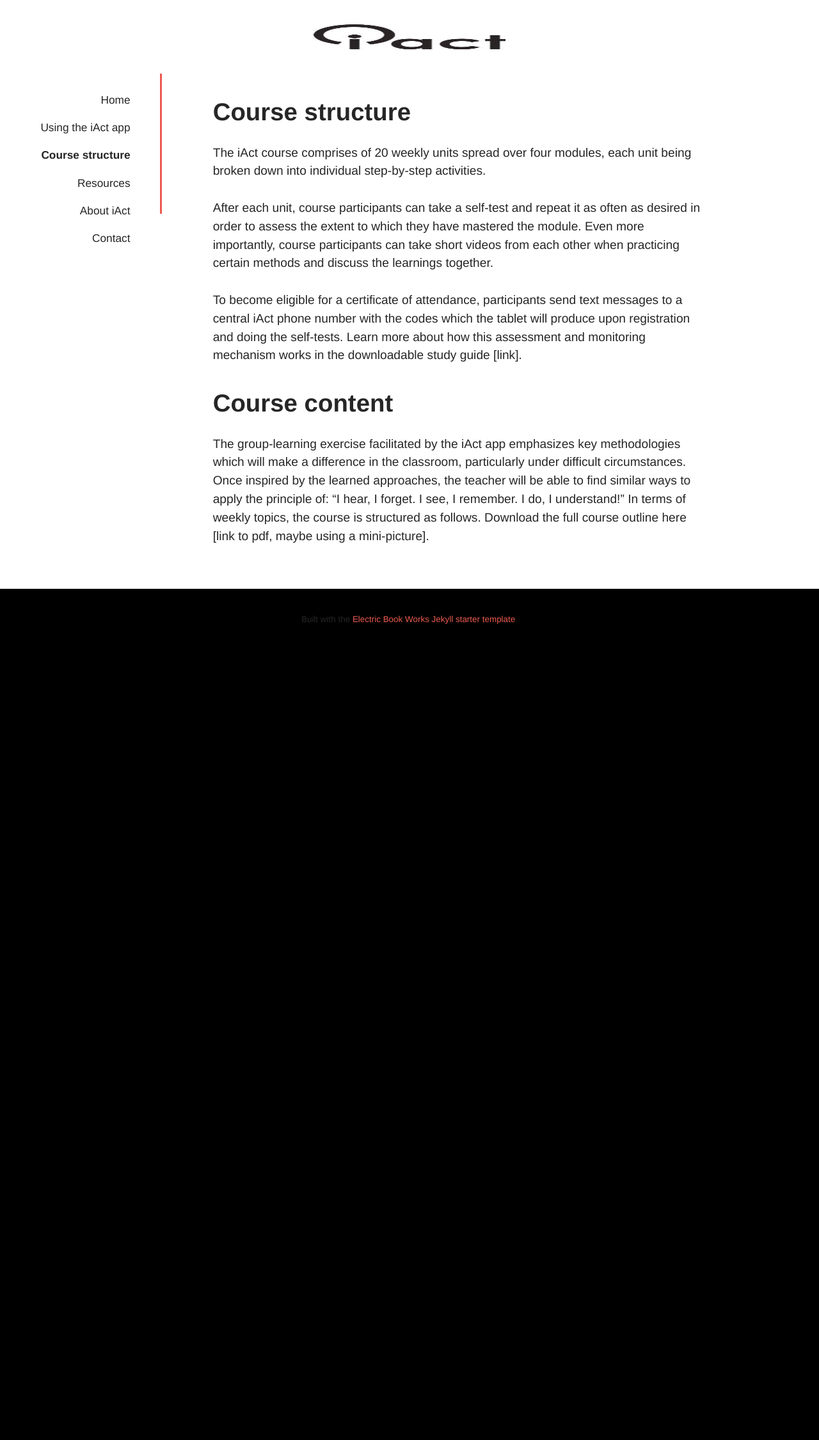
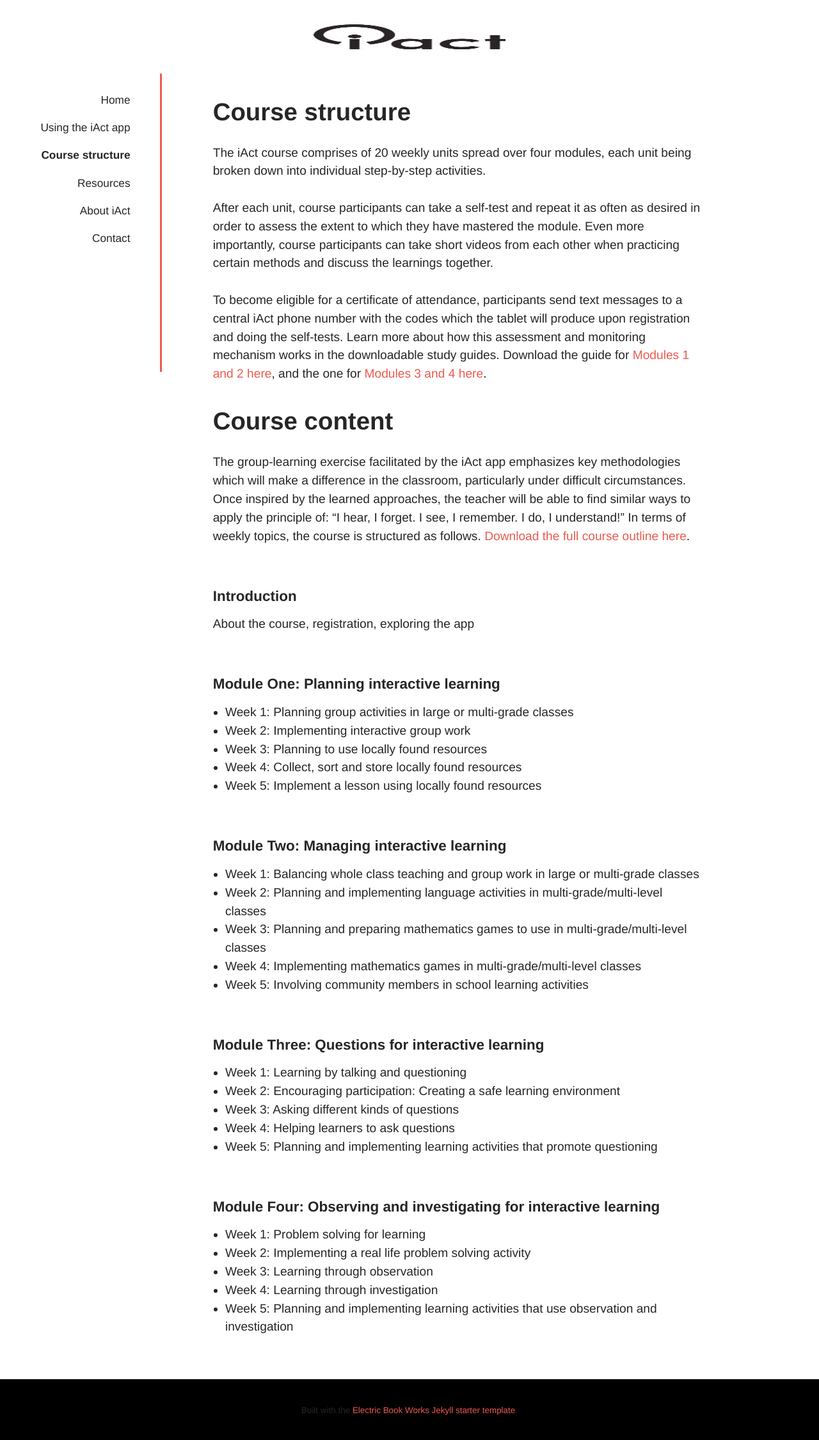
Before and after one commit to electricbookworks/rff-iact, a Jekyll site: the page built from course-structure.md, in a window 1280 px wide. Shown: the top 2250 px of the page at 64% size. Built offline with Jekyll 4.4.1, drawn with Linux system fonts in a browser that asks for light colours.

Commit message:
Add content

```diff
--- a/course-structure.md
+++ b/course-structure.md
@@ -8,9 +8,40 @@ The iAct course comprises of 20 weekly units spread over four modules, each unit
 
 After each unit, course participants can take a self-test and repeat it as often as desired in order to assess the extent to which they have mastered the module. Even more importantly, course participants can take short videos from each other when practicing certain methods and discuss the learnings together.
 
-To become eligible for a certificate of attendance, participants send text messages to a central iAct phone number with the codes which the tablet will produce upon registration and doing the self-tests. Learn more about how this assessment and monitoring mechanism works in the downloadable study guide [link].
+To become eligible for a certificate of attendance, participants send text messages to a central iAct phone number with the codes which the tablet will produce upon registration and doing the self-tests. Learn more about how this assessment and monitoring mechanism works in the downloadable study guides. Download the guide for [Modules 1 and 2 here](/pdfs/iAct-study-guide-1-2.pdf), and the one for [Modules 3 and 4 here](/pdfs/iAct-study-guide-3-4.pdf).
 
 # Course content
 
 The group-learning exercise facilitated by the iAct app emphasizes key methodologies which will make a difference in the classroom, particularly under difficult circumstances. Once inspired by the learned approaches, the teacher will be able to find similar ways to apply the principle of: “I hear, I forget. I see, I remember. I do, I understand!”
-In terms of weekly topics, the course is structured as follows. Download the full course outline here [link to pdf, maybe using a mini-picture].
+In terms of weekly topics, the course is structured as follows. [Download the full course outline here](/pdfs/iAct-course-outline.pdf).
+
+### Introduction
+About the course, registration, exploring the app
+
+### Module One: Planning interactive learning
+* Week 1: Planning group activities in large or multi-grade classes
+* Week 2: Implementing interactive group work
+* Week 3: Planning to use locally found resources
+* Week 4: Collect, sort and store locally found resources
+* Week 5: Implement a lesson using locally found resources
+
+### Module Two: Managing interactive learning
+* Week 1: Balancing whole class teaching and group work in large or multi-grade classes
+* Week 2: Planning and implementing language activities in multi-grade/multi-level classes
+* Week 3: Planning and preparing mathematics games to use in multi-grade/multi-level classes
+* Week 4: Implementing mathematics games in multi-grade/multi-level classes
+* Week 5: Involving community members in school learning activities
+
+### Module Three: Questions for interactive learning
+* Week 1: Learning by talking and questioning
+* Week 2: Encouraging participation: Creating a safe learning environment
+* Week 3: Asking different kinds of questions
+* Week 4: Helping learners to ask questions
+* Week 5: Planning and implementing learning activities that promote questioning
+
+### Module Four: Observing and investigating for interactive learning
+* Week 1: Problem solving for learning
+* Week 2: Implementing a real life problem solving activity
+* Week 3: Learning through observation
+* Week 4: Learning through investigation
+* Week 5: Planning and implementing learning activities that use observation and investigation
```
Also changed, not shown: about.md (+1 -1 lines), contact.md (+2 -1 lines), resources.md (+8 -3 lines), using-the-iact-app.md (+11 -11 lines).
